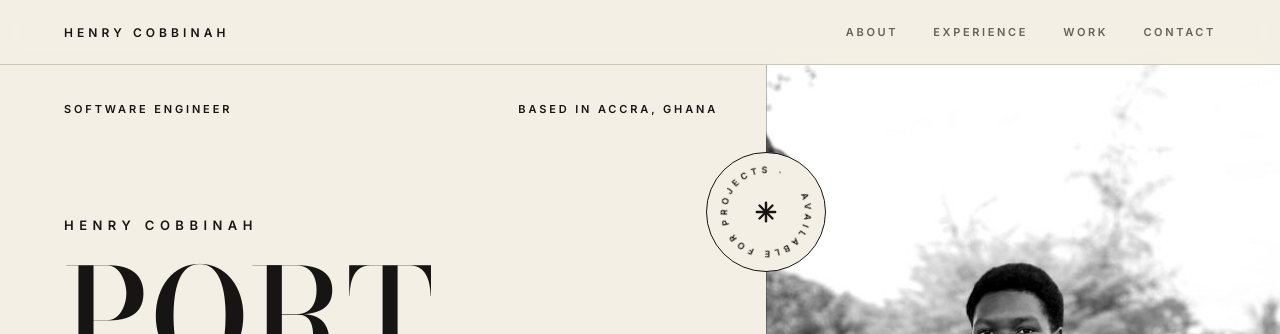
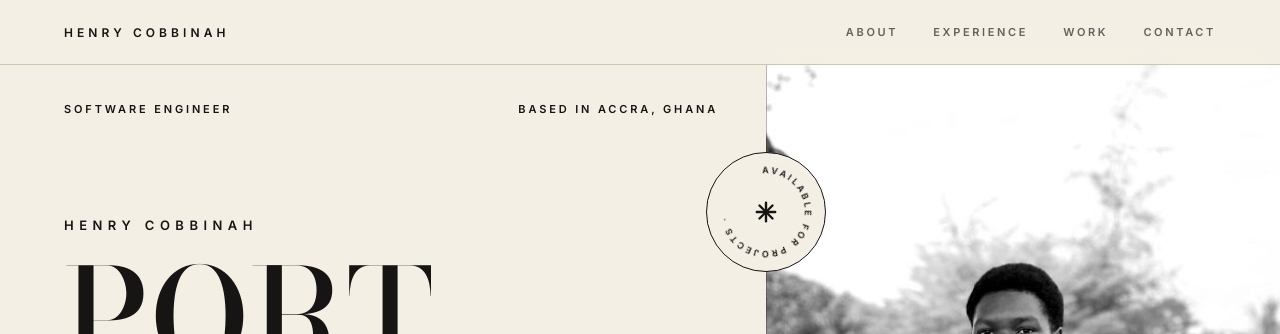
Before and after one commit to hendrix-llouchi/my-portfolio-monorepo, a React (Vite) app: page / in a window 1280 px wide. Shown: the top 334 px of the page. Built offline with nearby package versions, Linux system fonts and the light colour scheme.

Commit message:
fix: badge letters individually positioned (drop textPath — iOS rendered text wider, causing overlap)

```diff
--- a/App.tsx
+++ b/App.tsx
@@ -28,16 +28,43 @@ function Nav() {
   );
 }
 
+const BADGE_GLYPHS = [...'AVAILABLE FOR PROJECTS · '];
+const BADGE_ADV = [6.76, 6.76, 6.76, 2.64, 5.62, 6.76, 6.51, 5.62, 5.98, 2.81, 5.87, 7.61, 6.39, 2.81, 6.35, 6.39, 7.61, 5.43, 5.98, 7.27, 6.42, 6.38, 2.81, 2.76, 2.81];
+const BADGE_R = 44, BADGE_C = 60, BADGE_SPAN = 320, BADGE_SAFETY = 1.15, BADGE_LS = 3.8;
+
+function badgeLayout() {
+  const slots = BADGE_ADV.map((a) => a + BADGE_LS);
+  const layoutTotal = slots.reduce((s, w) => s + w, 0) * BADGE_SAFETY;
+  const start = -90 - BADGE_SPAN / 2;
+  let acc = 0;
+  return BADGE_GLYPHS.map((ch, i) => {
+    const mid = acc + slots[i] / 2;
+    acc += slots[i];
+    const ang = start + (mid / layoutTotal) * BADGE_SPAN;
+    const rad = (ang * Math.PI) / 180;
+    const x = BADGE_C + BADGE_R * Math.cos(rad);
+    const y = BADGE_C + BADGE_R * Math.sin(rad);
+    return { ch, x: +x.toFixed(2), y: +y.toFixed(2), rot: +(ang + 90).toFixed(2) };
+  });
+}
+const BADGE_LAYOUT = badgeLayout();
+
 function Badge() {
   return (
     <div className="badge" aria-hidden>
       <svg className="ring" viewBox="0 0 120 120">
-        <defs>
-          <path id="badge-circle" d="M60,60 m-44,0 a44,44 0 1,1 88,0 a44,44 0 1,1 -88,0" />
-        </defs>
-        <text style={{ fontSize: '10px', letterSpacing: '4.6px', fontWeight: 600, fontFamily: 'Inter, sans-serif', fill: '#161513' }}>
-          <textPath href="#badge-circle">AVAILABLE FOR PROJECTS · </textPath>
-        </text>
+        {BADGE_LAYOUT.map((g, i) => (
+          <text
+            key={i}
+            x={g.x}
+            y={g.y}
+            textAnchor="middle"
+            transform={`rotate(${g.rot} ${g.x} ${g.y})`}
+            style={{ fontSize: '10px', fontWeight: 600, fontFamily: 'Inter, sans-serif', fill: '#161513' }}
+          >
+            {g.ch}
+          </text>
+        ))}
       </svg>
       <svg className="core-mark" viewBox="0 0 24 24" width="26" height="26" aria-hidden>
         <g stroke="#161513" strokeWidth="2.2" strokeLinecap="round">
```
